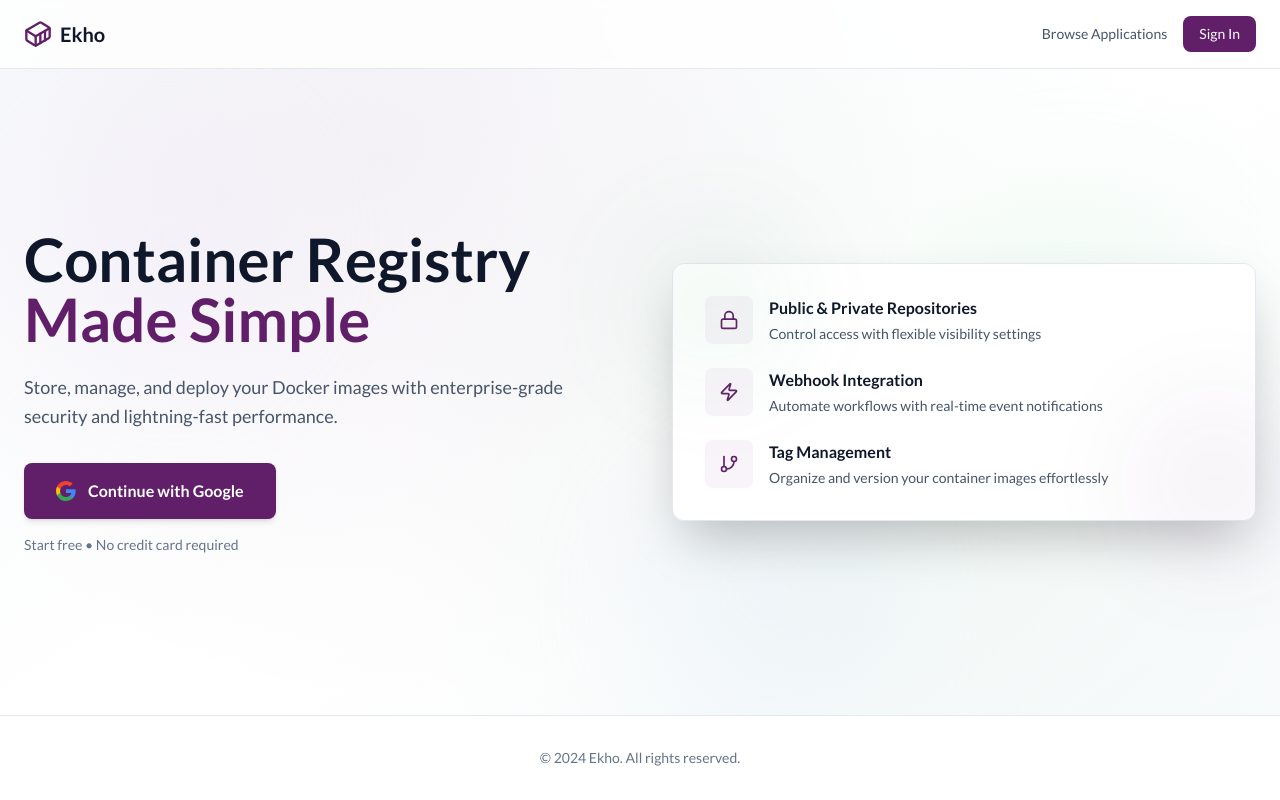
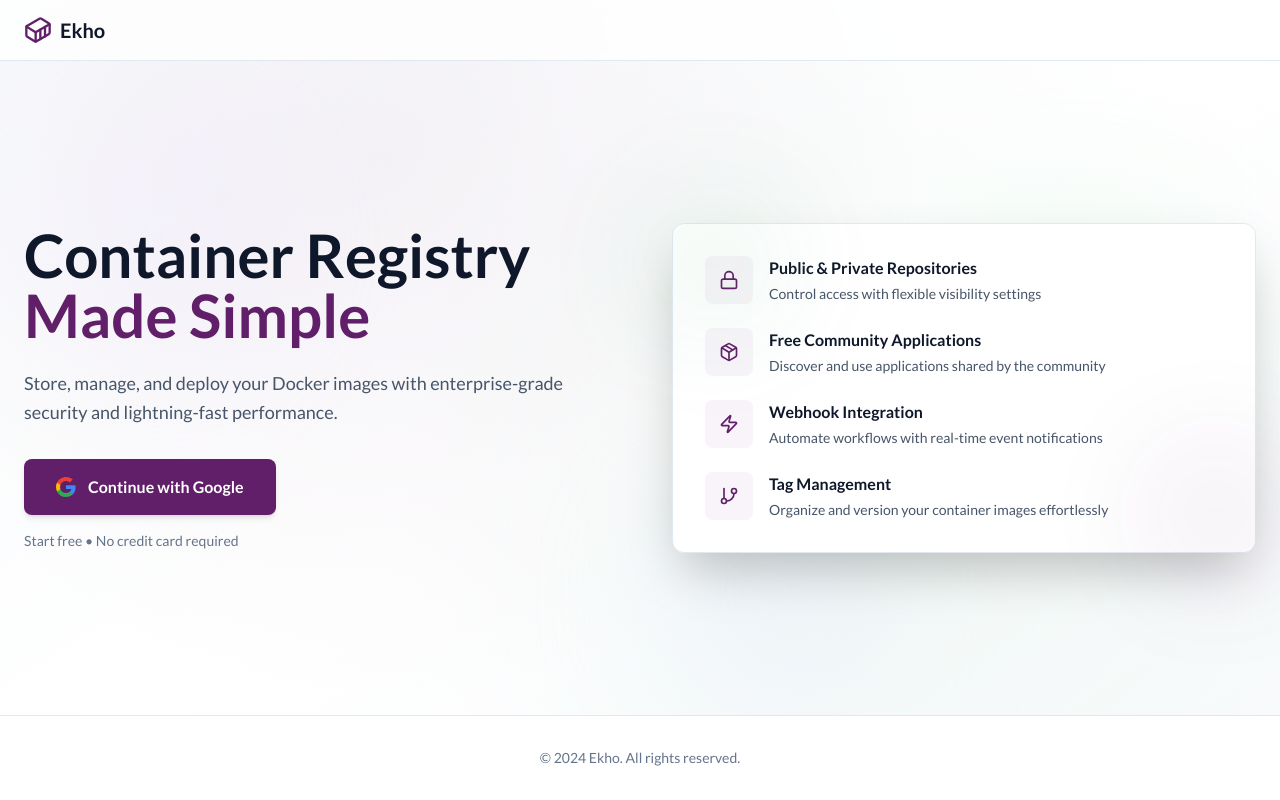
Before and after one commit to mark-aguirre/Ekho, a Nuxt app: page / in a window 1280 px wide. Built offline with nearby package versions, Linux system fonts and the light colour scheme; no server answers.

Commit message:
landding page

```diff
--- a/app/pages/index.vue
+++ b/app/pages/index.vue
@@ -8,15 +8,9 @@
     <div class="relative z-10 min-h-screen flex flex-col">
     <nav class="border-b border-slate-200 bg-white/80 backdrop-blur-sm sticky top-0 z-50">
       <div class="max-w-7xl mx-auto px-6 py-4">
-        <div class="flex items-center justify-between">
-          <div class="flex items-center gap-2">
-            <Container :size="28" class="text-[#611f69]" />
-            <span class="text-xl font-bold text-slate-900">Ekho</span>
-          </div>
-          <div class="flex items-center gap-4">
-            <NuxtLink to="/home" class="text-sm text-slate-600 hover:text-[#611f69]">Browse Applications</NuxtLink>
-            <button @click="login" class="px-4 py-2 bg-[#611f69] hover:bg-[#4a154b] text-white rounded-lg text-sm">Sign In</button>
-          </div>
+        <div class="flex items-center gap-2">
+          <Container :size="28" class="text-[#611f69]" />
+          <span class="text-xl font-bold text-slate-900">Ekho</span>
         </div>
       </div>
     </nav>
@@ -58,6 +52,15 @@
                 </div>
                 <div class="flex items-start gap-4">
                   <div class="w-12 h-12 rounded-lg bg-[#f8f4f9] flex items-center justify-center flex-shrink-0">
+                    <Package :size="20" class="text-[#611f69]" />
+                  </div>
+                  <div>
+                    <h3 class="font-semibold text-slate-900 mb-1">Free Community Applications</h3>
+                    <p class="text-sm text-slate-600">Discover and use applications shared by the community</p>
+                  </div>
+                </div>
+                <div class="flex items-start gap-4">
+                  <div class="w-12 h-12 rounded-lg bg-[#f8f4f9] flex items-center justify-center flex-shrink-0">
                     <Zap :size="20" class="text-[#611f69]" />
                   </div>
                   <div>
@@ -95,7 +98,7 @@
 </template>
 
 <script setup>
-import { Container, Lock, Zap, GitBranch } from 'lucide-vue-next'
+import { Container, Lock, Zap, GitBranch, Package } from 'lucide-vue-next'
 
 const { login } = useAuthClient()
 
```
